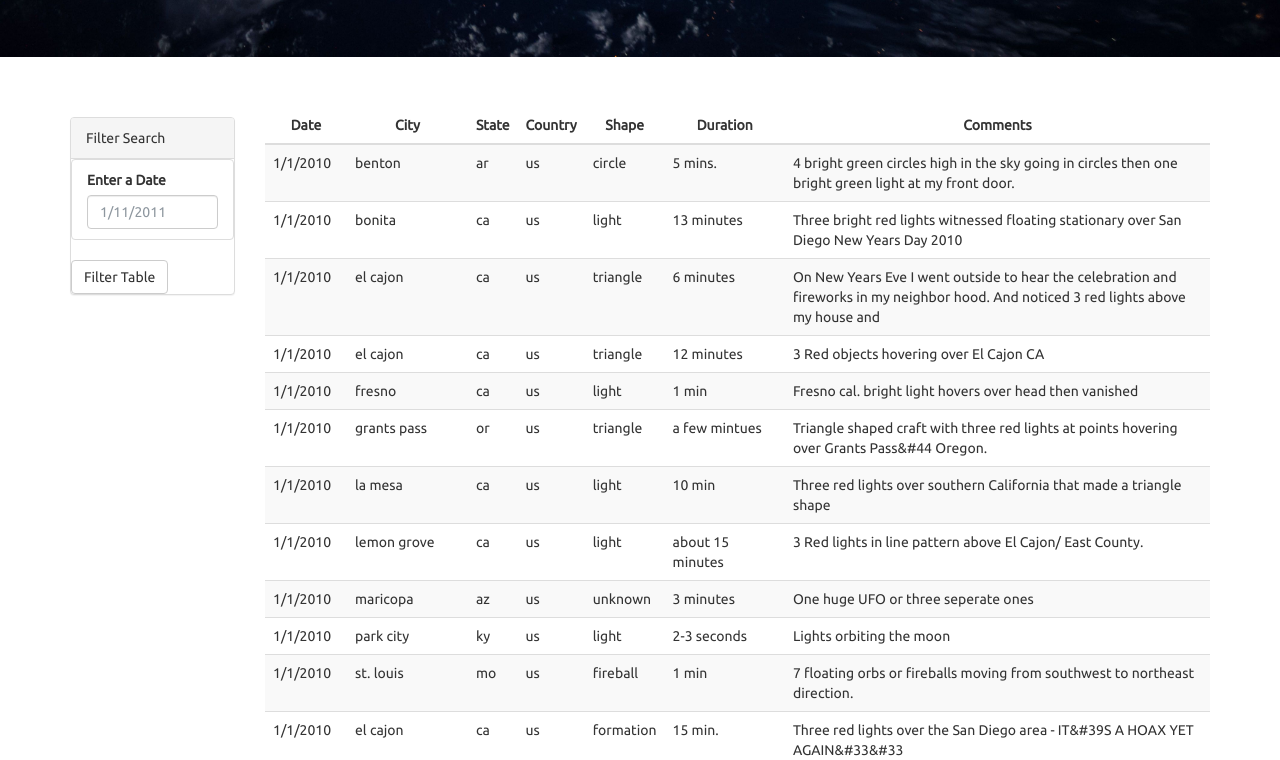
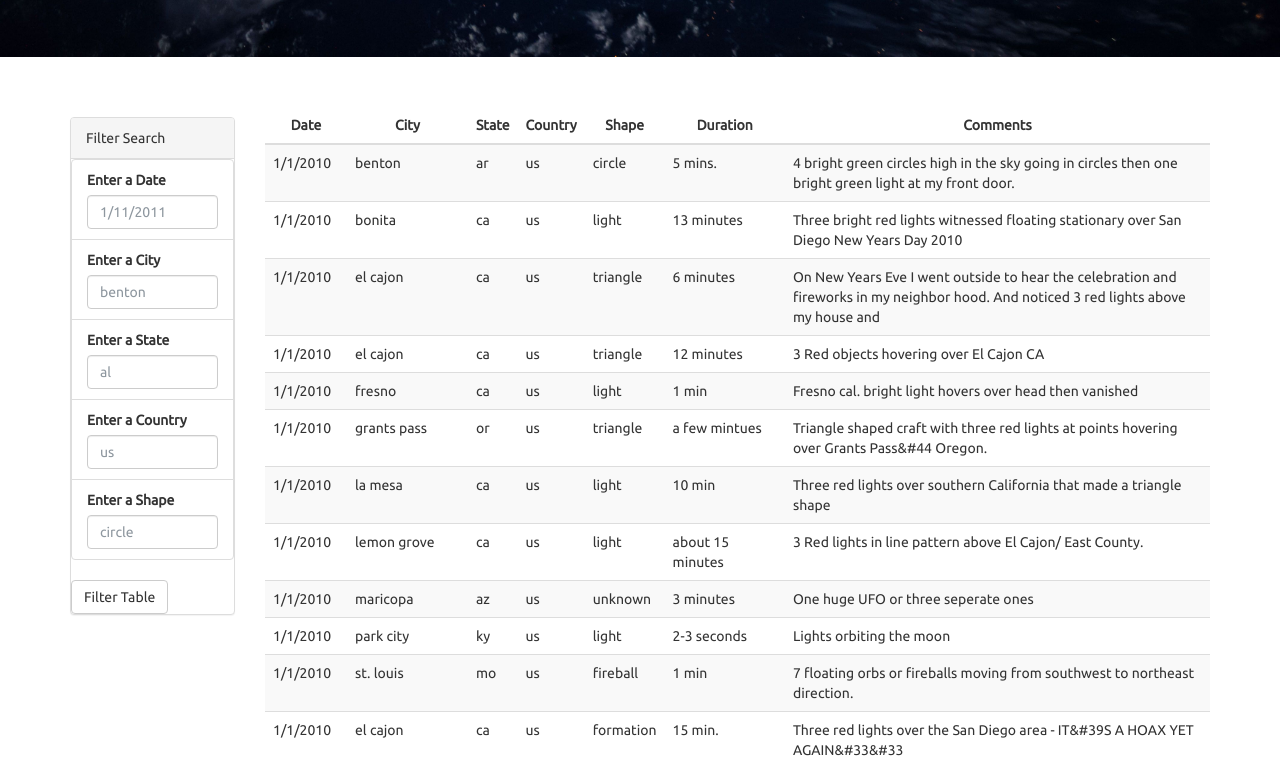
Before and after one commit to jeremybar32093/javascript-challenge, a plain HTML site: page UFO-level-2/index.html in a window 1280 px wide. Shown: the part 555-1315 px from the top of the page. Drawn offline with nearby package versions, Linux system fonts and the light colour scheme.

Commit message:
Updated index.html in UFO-level-2 folder; added additional filter input elements

```diff
--- a/UFO-level-2/index.html
+++ b/UFO-level-2/index.html
@@ -39,6 +39,22 @@
                         <label for="date">Enter a Date</label>
                         <input class="form-control" id="datetime" type="text" placeholder="1/11/2011">
                       </li>
+                      <li class="filter list-group-item">
+                        <label for="city">Enter a City</label>
+                        <input class="form-control" id="city" type="text" placeholder="benton">
+                      </li>
+                      <li class="filter list-group-item">
+                        <label for="state">Enter a State</label>
+                        <input class="form-control" id="state" type="text" placeholder="al">
+                      </li>
+                      <li class="filter list-group-item">
+                        <label for="country">Enter a Country</label>
+                        <input class="form-control" id="country" type="text" placeholder="us">
+                      </li>
+                      <li class="filter list-group-item">
+                        <label for="shape">Enter a Shape</label>
+                        <input class="form-control" id="shape" type="text" placeholder="circle">
+                      </li>
                     </ul>
                   </div>
                   <button id="filter-btn" type="button" class="btn btn-default">Filter Table</button>
```
